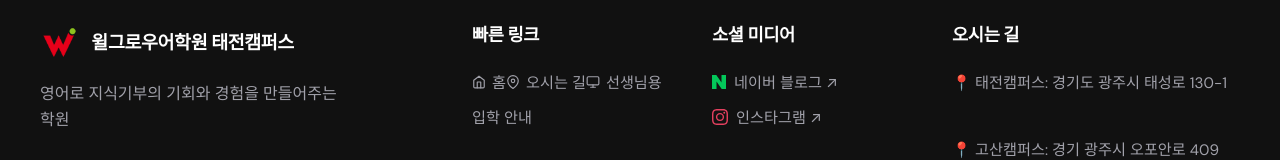
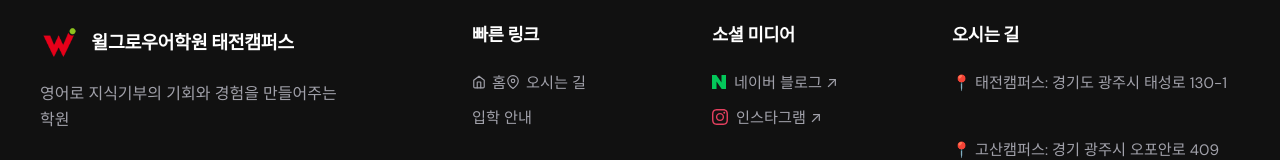
Before and after one commit to Jiwanimastrr/portal, a React (Vite) app: page / in a window 1280 px wide. Shown: the part 1530-1690 px from the top of the page. Built offline with nearby package versions, Linux system fonts and the light colour scheme.

Commit message:
style: remove programs link from footer

```diff
--- a/src/App.tsx
+++ b/src/App.tsx
@@ -237,10 +237,6 @@ function App() {
               <FiMapPin size={14} />
               오시는 길
             </a>
-            <a href="#programs" style={{ display: 'inline-flex', alignItems: 'center', gap: '6px' }}>
-              <FiMonitor size={14} />
-              선생님용
-            </a>
             <a href="https://willgrow-admission.pages.dev" target="_blank" rel="noopener noreferrer">입학 안내</a>
           </div>
           <div className="footer-social">
```
